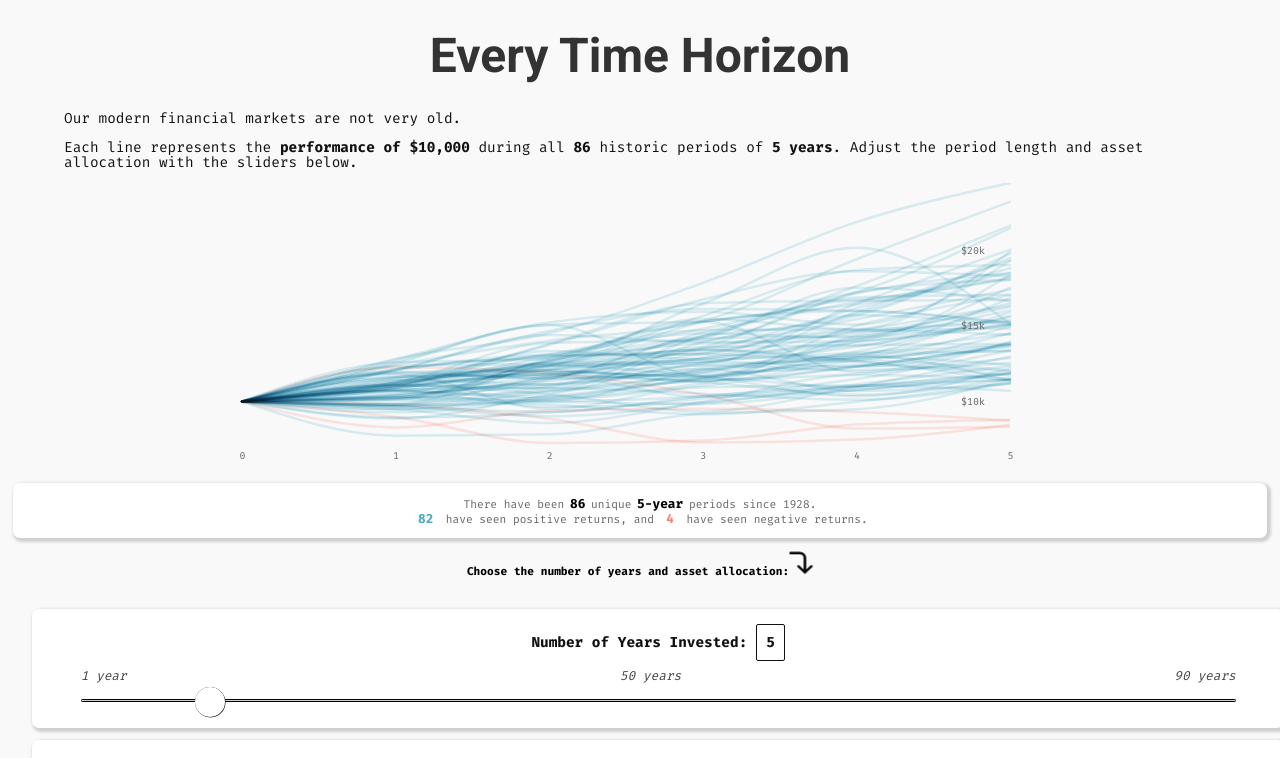
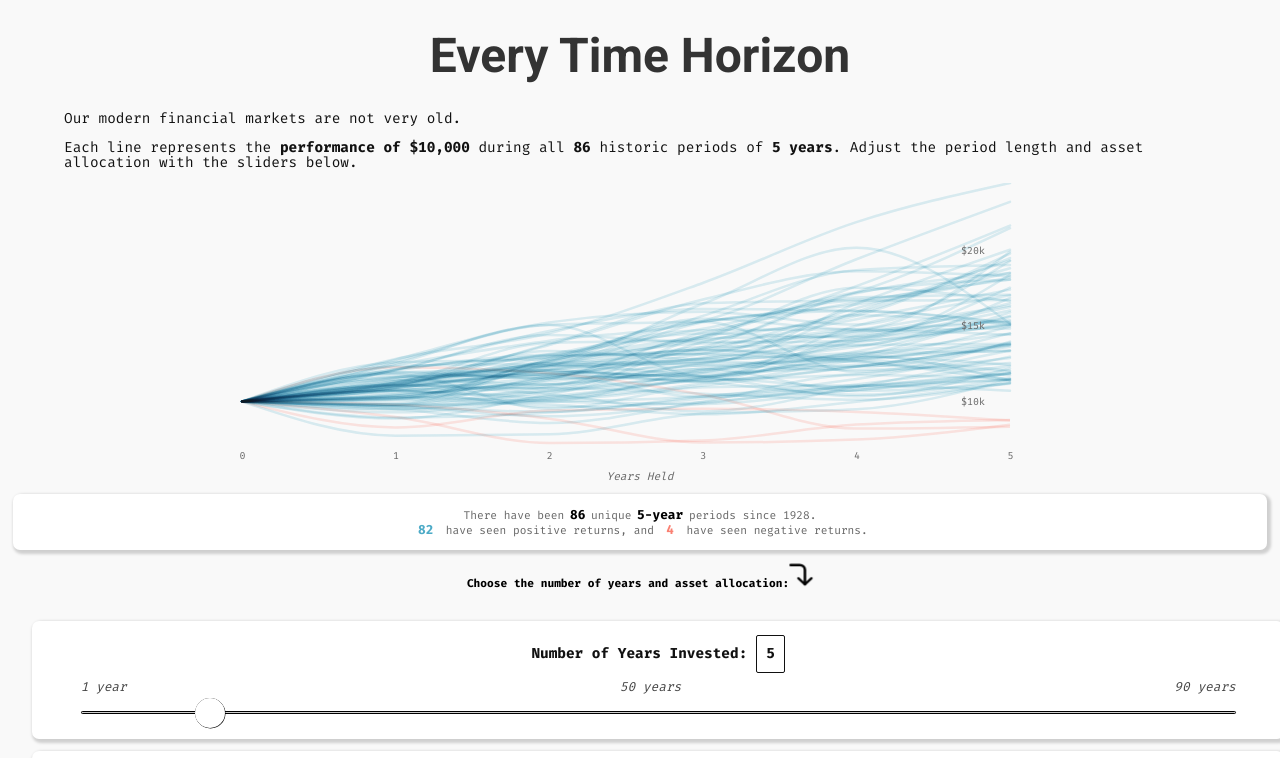
Before and after one commit to benmatheson/finsim, a React (Create React App) app: page / in a window 1280 px wide. Shown: the top 758 px of the page. Built offline with nearby package versions, Linux system fonts and the light colour scheme.

Commit message:
reorganizes page

```diff
--- a/src/App.css
+++ b/src/App.css
@@ -434,6 +434,15 @@ input[type="range"]:focus::-ms-fill-upper {
 text-align: justify;
 
 }
+
+.xlabel{
+
+font-size: .7rem;
+margin-top: -1%;
+font-style: italic;
+
+
+}
 .stocksHighlight {
   background-color: #fc8d59;
   background-color: #5596B1;
--- a/src/components/LineChart.js
+++ b/src/components/LineChart.js
@@ -398,6 +398,7 @@ x={this.props.xy.clientXm}
 					<g className="axis axisX" id="g1" />
 					<g className="axis axisY" id="g2" />
 				</svg>
+				<p className="xlabel">Years Held </p>
 			</div>
 		);
 	}
```
